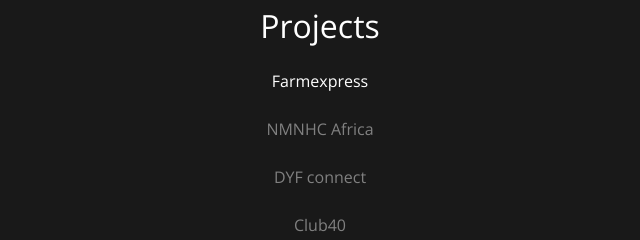
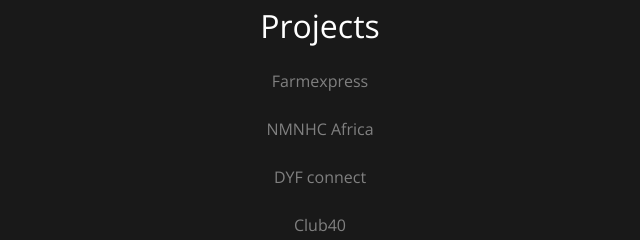
Before and after one commit to Dayo-Oyinlola/adedayo.github.io, a plain HTML site: page index.html in a window 1280 px wide. Shown: the part 2501-2741 px from the top of the page, 320-960 px from the left. Drawn offline with nearby package versions, Linux system fonts and the light colour scheme.

Commit message:
Update index.html

```diff
--- a/index.html
+++ b/index.html
@@ -470,7 +470,7 @@
 
 					<ul>
 						<h2 style="color:white;">Projects</h2><br>
-						<a href="www.farmexpress.herokuapp.com" style="color:white;">Farmexpress</a><br><br>
+						<a href="www.farmexpress.herokuapp.com" style="color:grey;">Farmexpress</a><br><br>
 						<a href="www.nmnhc.africa" style="color:grey;">NMNHC Africa</a><br><br>
 						<a href="www.dyfconnect.ng" style="color:grey;">DYF connect</a><br><br>
 						<a href="www.club40.com.ng" style="color:grey;">Club40</a><br><br>
```
